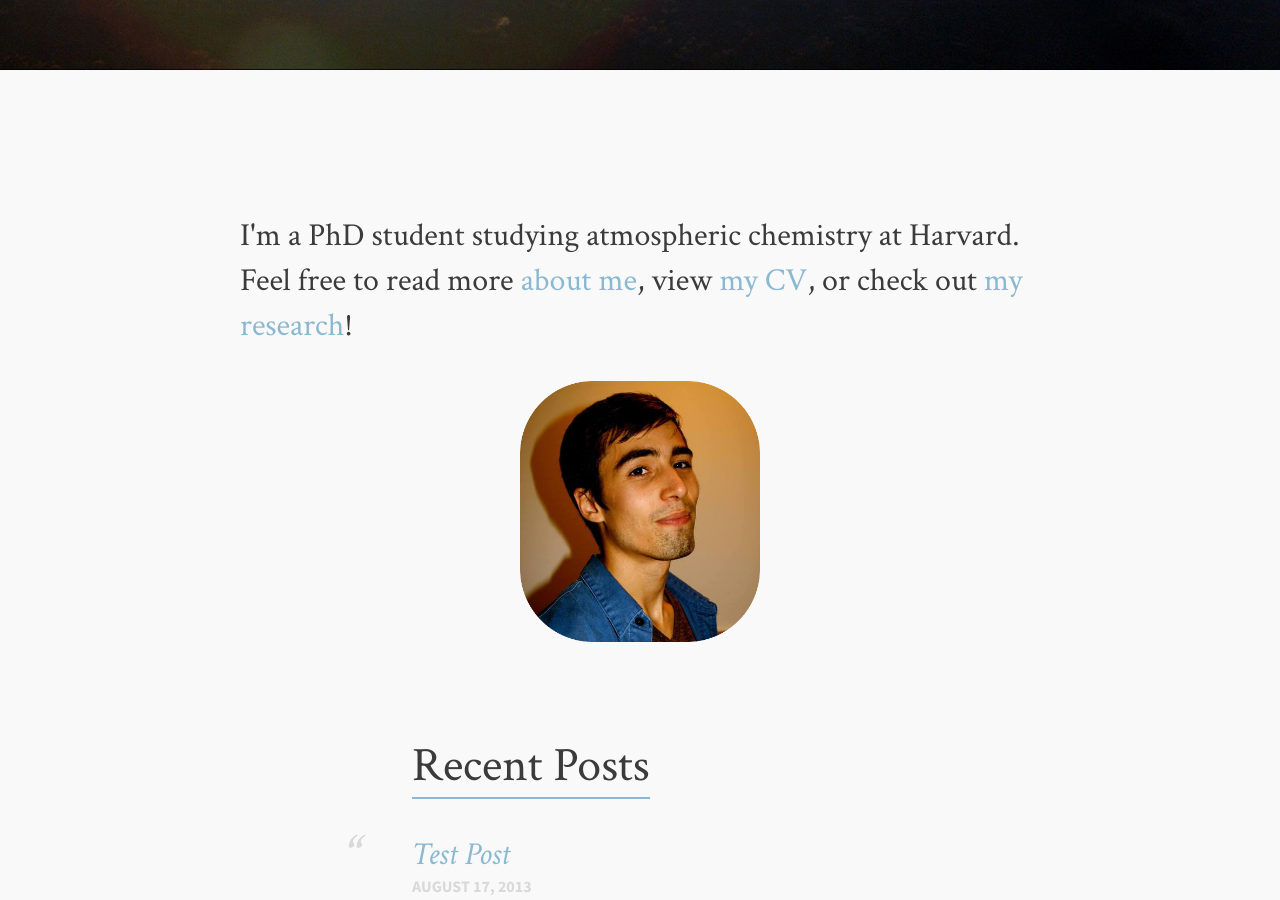
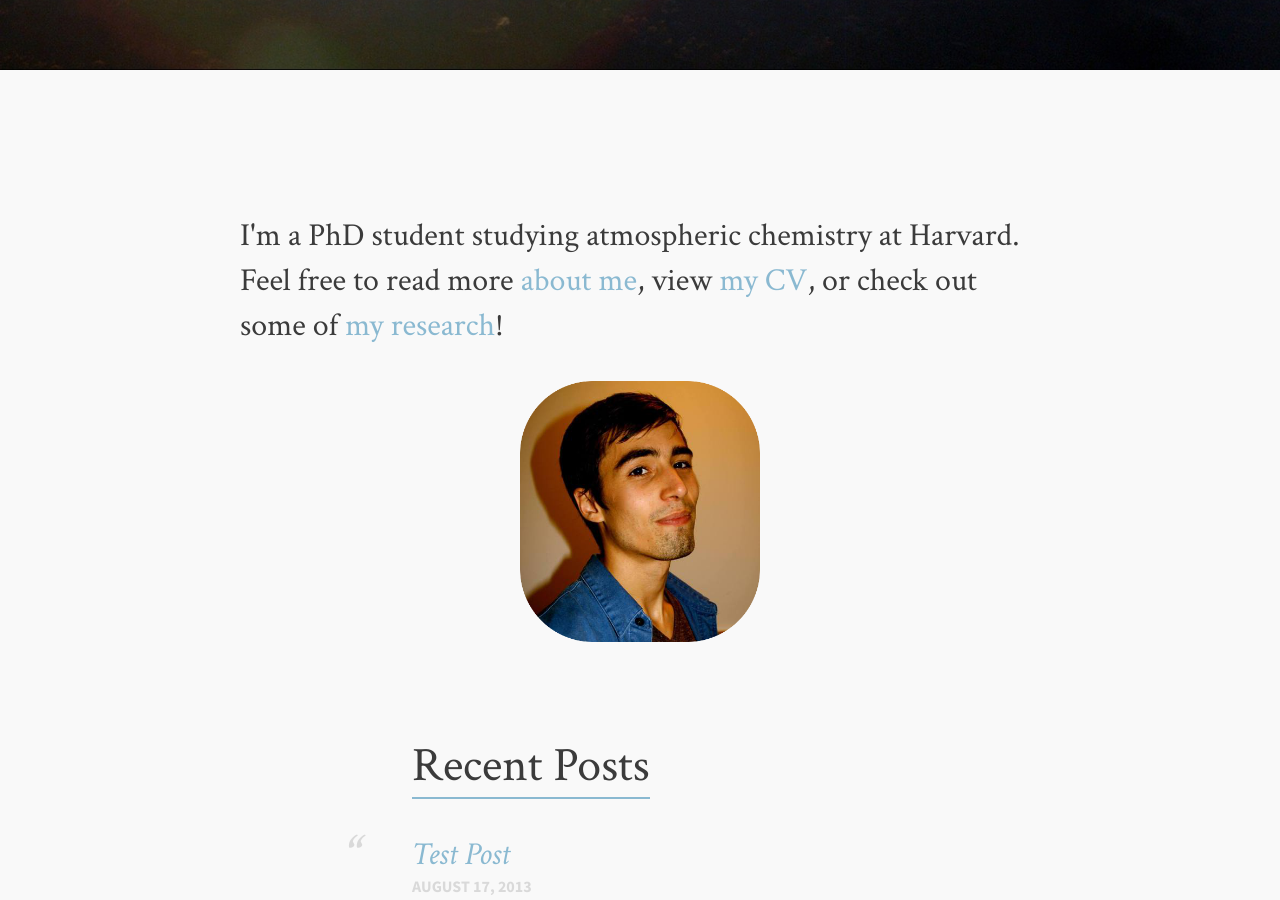
Before and after one commit to djvaron/djvaron.github.io, a Jekyll site: the page built from index.md, in a window 1280 px wide and 900 px high, scrolled down 730 px. Built offline with Jekyll 4.4.1, drawn with Linux system fonts in a browser that asks for light colours.

Commit message:
Update home.html

```diff
--- a/_layouts/home.html
+++ b/_layouts/home.html
@@ -12,7 +12,7 @@
     <div id='bump'>
         <section class="article archive">
           <article class="archive-wrap">
-            <p class="intro">I'm a PhD student studying atmospheric chemistry at Harvard. Feel free to read more <a href="{{ site.url }}/about">about me</a>, view <a href="{{ site.url }}/cv.pdf">my CV</a>, or check out <a href="{{ site.url }}/research">my research</a>!</p>
+            <p class="intro">I'm a PhD student studying atmospheric chemistry at Harvard. Feel free to read more <a href="{{ site.url }}/about">about me</a>, view <a href="{{ site.url }}/cv.pdf">my CV</a>, or check out some of <a href="{{ site.url }}/research">my research</a>!</p>
             <figure><center><img src="/images/me.png" width="30%" height="30%" /></center></figure>
             <br>
             <br>
```
